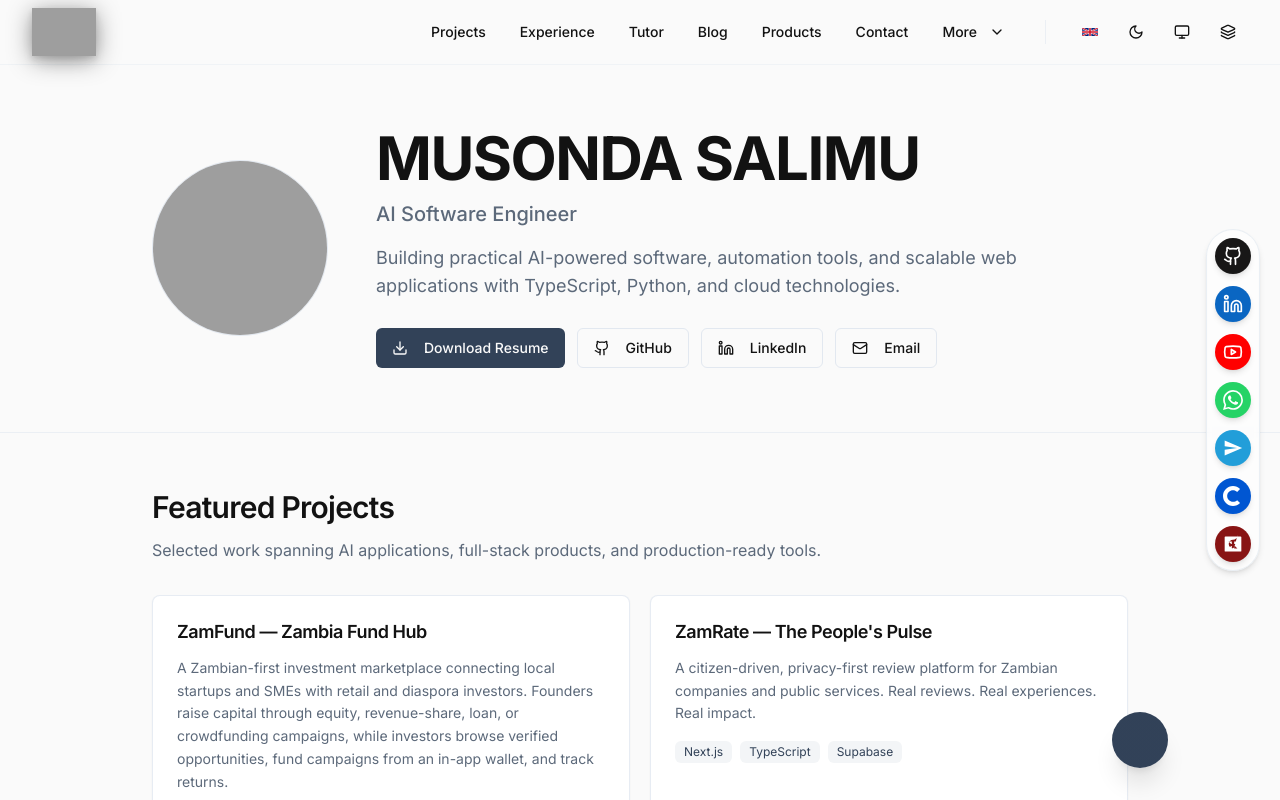
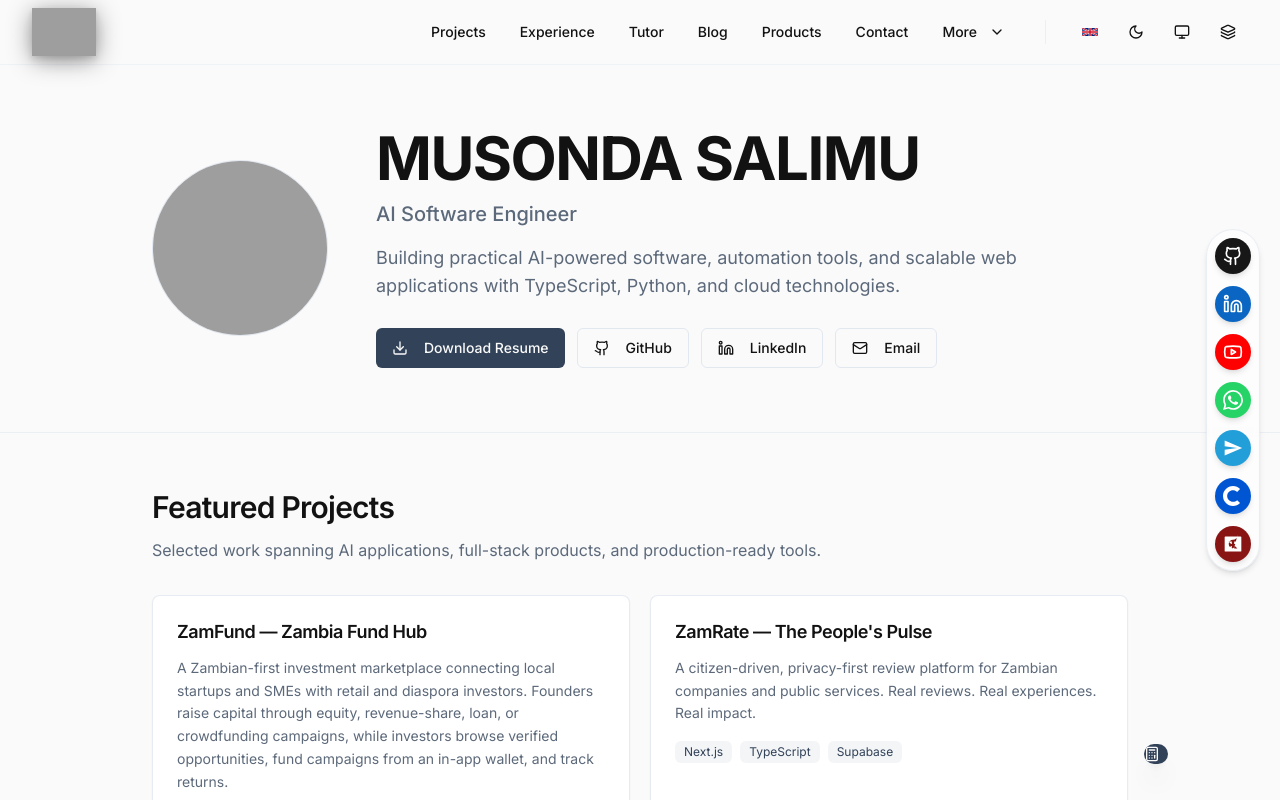
Before and after one commit to MS0C54073/muzoprof, a Next.js app: page / in a window 1280 px wide. Shown: the top 800 px of the page. Built offline with nearby package versions, Linux system fonts and the light colour scheme; grey boxes are pictures that could not be loaded.

Commit message:
Fixed. The collapsed button was clipping the calculator icon because of two layout issues:

```diff
--- a/src/app/components/floating-calculator-button.tsx
+++ b/src/app/components/floating-calculator-button.tsx
@@ -25,17 +25,21 @@ export function FloatingCalculatorButton() {
         asChild
         size="lg"
         className={cn(
-          'h-14 rounded-full shadow-xl overflow-hidden',
+          'h-14 rounded-full shadow-xl overflow-hidden p-0',
           'bg-gradient-to-r from-primary to-accent text-primary-foreground',
           'hover:shadow-2xl active:scale-95',
           'transition-all duration-300 ease-in-out',
           'w-14 group-hover:w-64' // Expand width on hover
         )}
       >
-        <Link href="/it-service-calculator" aria-label="Calculate Project Cost" className="flex items-center justify-start pl-3.5">
+        <Link
+          href="/it-service-calculator"
+          aria-label="Calculate Project Cost"
+          className="flex h-full w-full items-center justify-center gap-0 transition-all duration-300 ease-in-out group-hover:justify-start group-hover:gap-2 group-hover:pl-3.5"
+        >
           <Calculator className="h-7 w-7 flex-shrink-0" />
-          <span className="whitespace-nowrap pl-2 opacity-0 group-hover:opacity-100 transition-opacity duration-200 delay-150">
-              <TranslatedText text="Calculate My Project Cost" />
+          <span className="max-w-0 overflow-hidden whitespace-nowrap opacity-0 transition-all duration-300 ease-in-out group-hover:max-w-[12rem] group-hover:opacity-100">
+            <TranslatedText text="Calculate My Project Cost" />
           </span>
         </Link>
       </Button>
```
